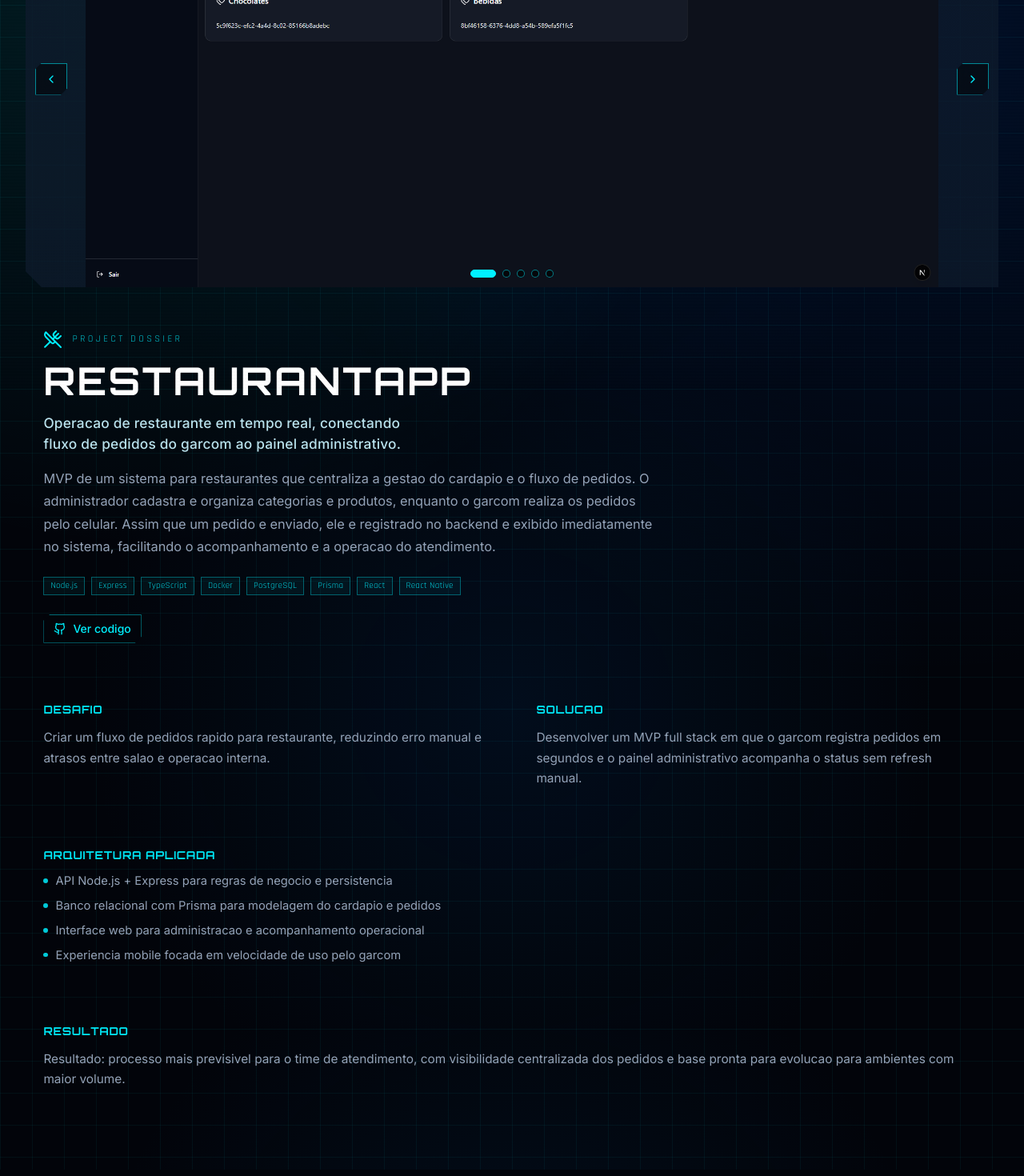
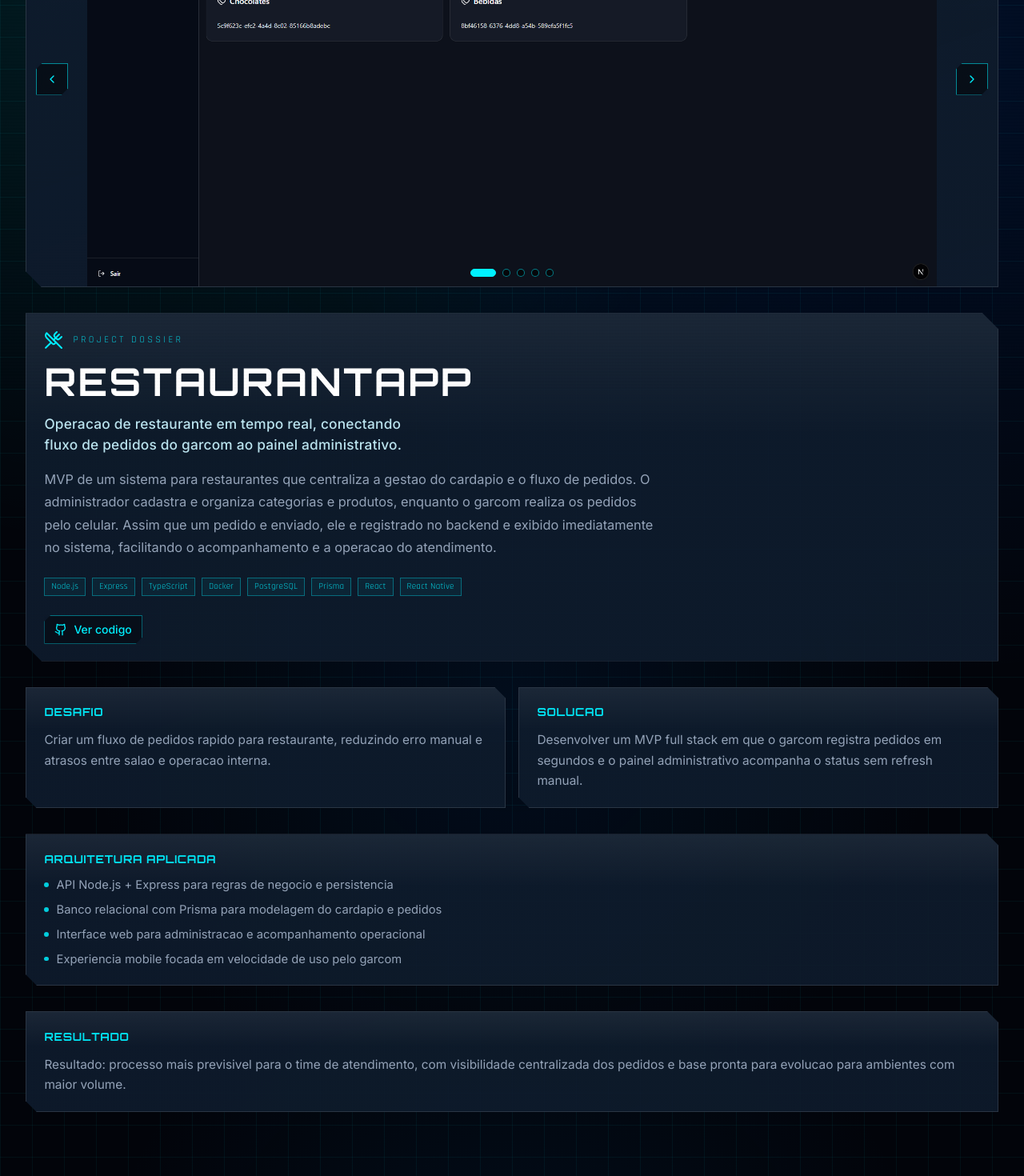
Before and after one commit to pierrepaulo/portfolio-main, a Next.js app: page /projetos/restaurant-app in a window 1280 px wide. Shown: the part 314-1784 px from the top of the page at 80% size. Built offline with nearby package versions, Linux system fonts and the light colour scheme.

Commit message:
style(ui): Aplicar glass cards nas secoes

```diff
--- a/src/app/projetos/[slug]/page.tsx
+++ b/src/app/projetos/[slug]/page.tsx
@@ -70,12 +70,12 @@ export default async function ProjectCasePage({ params }: ProjectPageProps) {
         </div>
 
         {slides.length > 0 ? (
-          <section className="case-top-carousel">
+          <section className="case-top-carousel glass-card-subtle">
             <Carousel slides={slides} className="h-full w-full" showIndicators showSlideOverlay={false} />
           </section>
         ) : null}
 
-        <section className="case-dossier">
+        <section className="case-dossier glass-card-subtle">
           <div>
             <div className="flex items-center gap-3 text-primary">
               <Icon className="text-2xl" aria-hidden="true" />
@@ -148,18 +148,18 @@ export default async function ProjectCasePage({ params }: ProjectPageProps) {
         </section>
 
         <section className="case-grid">
-          <article className="case-panel">
+          <article className="case-panel glass-card-subtle">
             <h2 className="case-panel-title">Desafio</h2>
             <p className="case-panel-copy">{project.caseStudy.challenge}</p>
           </article>
 
-          <article className="case-panel">
+          <article className="case-panel glass-card-subtle">
             <h2 className="case-panel-title">Solucao</h2>
             <p className="case-panel-copy">{project.caseStudy.solution}</p>
           </article>
         </section>
 
-        <section className="case-panel">
+        <section className="case-panel glass-card-subtle">
           <h2 className="case-panel-title">Arquitetura aplicada</h2>
           <ul className="case-architecture-list">
             {project.caseStudy.architecture.map((item) => (
@@ -170,7 +170,7 @@ export default async function ProjectCasePage({ params }: ProjectPageProps) {
           </ul>
         </section>
 
-        <section className="case-panel">
+        <section className="case-panel glass-card-subtle">
           <h2 className="case-panel-title">Resultado</h2>
           <p className="case-panel-copy">{project.caseStudy.outcome}</p>
         </section>
--- a/src/components/common/SectionHeader.tsx
+++ b/src/components/common/SectionHeader.tsx
@@ -17,6 +17,10 @@ export function SectionHeader({
       <h2 className="text-2xl font-semibold sm:text-3xl lg:text-4xl">
         <SplitText text={title} />
       </h2>
+      <div
+        aria-hidden="true"
+        className="mx-auto mt-3 h-px w-20 bg-primary"
+      />
       <p className="mt-3 text-base text-muted-foreground sm:text-lg">
         {subtitle}
       </p>
--- a/src/components/sections/About.tsx
+++ b/src/components/sections/About.tsx
@@ -35,7 +35,7 @@ export function About() {
           </Reveal>
 
           <Reveal direction="right">
-            <Card className="mx-auto w-full max-w-sm lift-glow">
+            <Card className="mx-auto w-full max-w-sm glass-card-subtle lift-glow">
               <CardContent className="flex flex-col items-center gap-4 text-center">
                 <Image
                   src="/images/profile.png"
--- a/src/components/sections/Contact.tsx
+++ b/src/components/sections/Contact.tsx
@@ -88,7 +88,7 @@ export function Contact() {
                   return (
                     <Card
                       key={channel.label}
-                      className="border-white/10 bg-black/40 py-0 hover:border-primary/50 transition-colors group"
+                      className="glass-card-subtle glass-card-subtle--interactive py-0 group"
                     >
                       <CardContent className="flex items-center gap-4 p-4">
                         <span className="flex h-12 w-12 items-center justify-center clip-chamfer-sm bg-primary/10 text-primary group-hover:bg-primary group-hover:text-black transition-all">
@@ -115,7 +115,7 @@ export function Contact() {
             </div>
           </Reveal>
           <Reveal direction="right" delay={0.4}>
-            <Card className="h-full border-white/10 bg-black/60 backdrop-blur-md py-0 tech-card">
+            <Card className="h-full glass-card-subtle py-0">
               <CardContent className="flex h-full flex-col p-6 sm:p-8">
                 <Form {...form}>
                   <form
--- a/src/components/sections/Projects.tsx
+++ b/src/components/sections/Projects.tsx
@@ -17,7 +17,11 @@ type ProjectMediaProps = {
   priorityFirstImage: boolean;
 };
 
-function ProjectMedia({ title, images, priorityFirstImage }: ProjectMediaProps) {
+function ProjectMedia({
+  title,
+  images,
+  priorityFirstImage,
+}: ProjectMediaProps) {
   const hasImages = images.length > 0;
   const slides: CarouselSlide[] = images.map((image, index) => ({
     src: image,
@@ -45,9 +49,12 @@ export function Projects() {
   const projectList = getProjects();
 
   return (
-    <section id="projetos" className="projects-timeline relative overflow-hidden py-24 sm:py-28">
+    <section
+      id="projetos"
+      className="projects-timeline relative overflow-hidden py-24 sm:py-28"
+    >
       <div
-        className="pointer-events-none absolute inset-0 bg-[radial-gradient(circle_at_18%_14%,rgba(0,240,255,0.12)_0%,transparent_46%),radial-gradient(circle_at_88%_30%,rgba(0,112,255,0.12)_0%,transparent_44%),radial-gradient(circle_at_50%_88%,rgba(0,240,255,0.08)_0%,transparent_50%)]"
+        className="pointer-events-none absolute inset-0 "
         aria-hidden="true"
       />
 
@@ -78,7 +85,7 @@ export function Projects() {
                   delay={index * 0.08}
                 >
                   <li className="project-entry w-full">
-                    <article className="project-panel group">
+                    <article className="project-panel glass-card-subtle glass-card-subtle--interactive group">
                       <div className="project-panel-grid">
                         <div
                           className={cn(
@@ -88,7 +95,7 @@ export function Projects() {
                               : "project-media-right lg:order-2",
                           )}
                         >
-                          <div className="project-cinematic-frame">
+                          <div className="project-cinematic-frame glass-card-subtle">
                             {hasImages ? (
                               <ProjectMedia
                                 title={project.title}
@@ -110,7 +117,9 @@ export function Projects() {
                           )}
                         >
                           <div className="project-title-wrap">
-                            <span className="project-kicker">Case Study {chapter}</span>
+                            <span className="project-kicker">
+                              Case Study {chapter}
+                            </span>
                             <h3 className="project-title text-xl font-bold text-white sm:text-2xl">
                               {project.title}
                             </h3>
@@ -119,9 +128,15 @@ export function Projects() {
                             </p>
                           </div>
 
-                          <ul className="project-highlights" aria-label={`Highlights de ${project.title}`}>
+                          <ul
+                            className="project-highlights"
+                            aria-label={`Highlights de ${project.title}`}
+                          >
                             {displayedHighlights.map((highlight) => (
-                              <li key={`${project.id}-${highlight}`} className="project-highlight-item">
+                              <li
+                                key={`${project.id}-${highlight}`}
+                                className="project-highlight-item"
+                              >
                                 {highlight}
                               </li>
                             ))}
@@ -145,7 +160,9 @@ export function Projects() {
                               size="sm"
                               className="bg-primary text-black hover:bg-white hover:text-black"
                             >
-                              <Link href={`/projetos/${project.slug}`}>Ver Case Study</Link>
+                              <Link href={`/projetos/${project.slug}`}>
+                                Ver Case Study
+                              </Link>
                             </Button>
                           </div>
                         </div>
```
